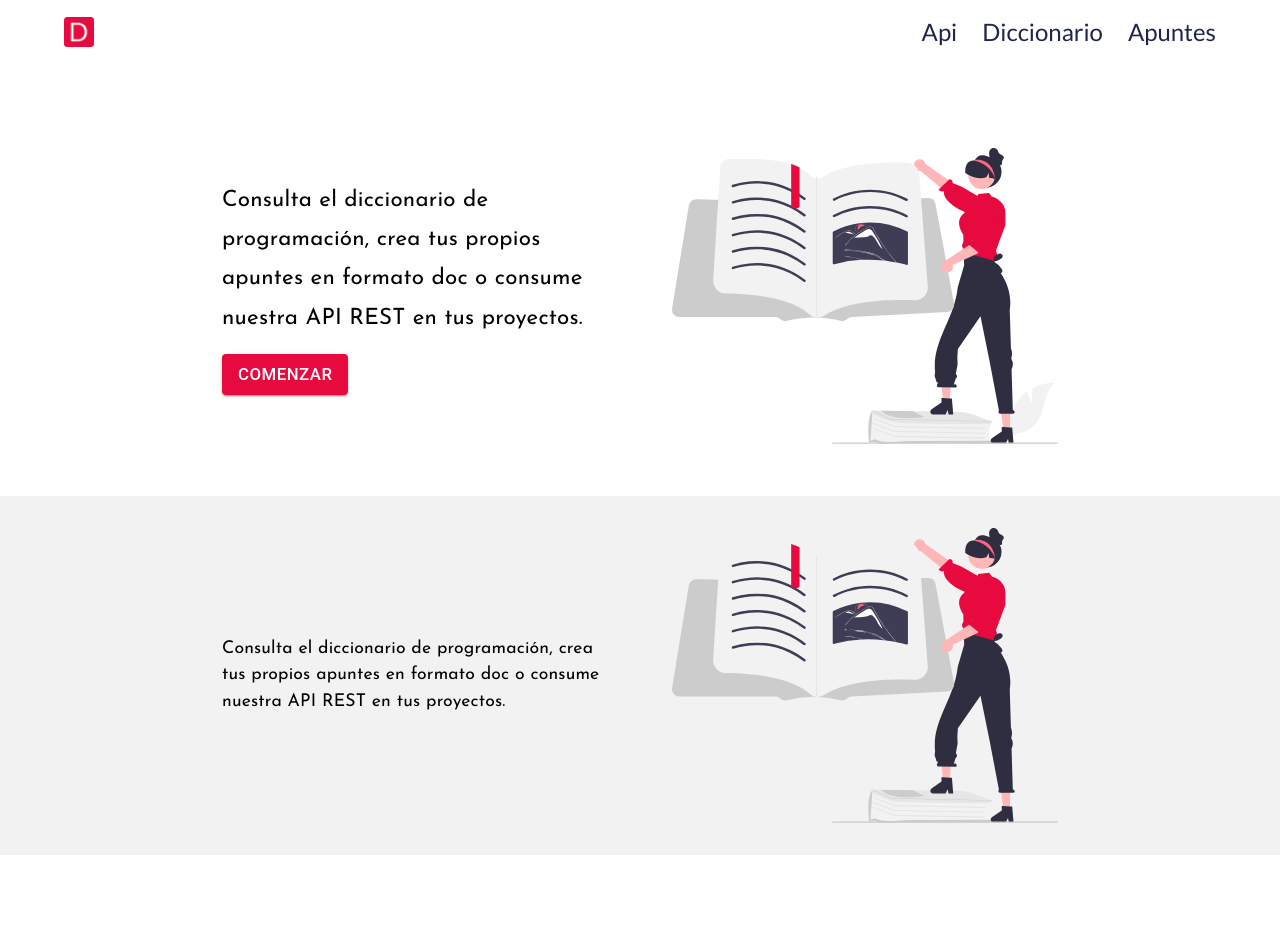
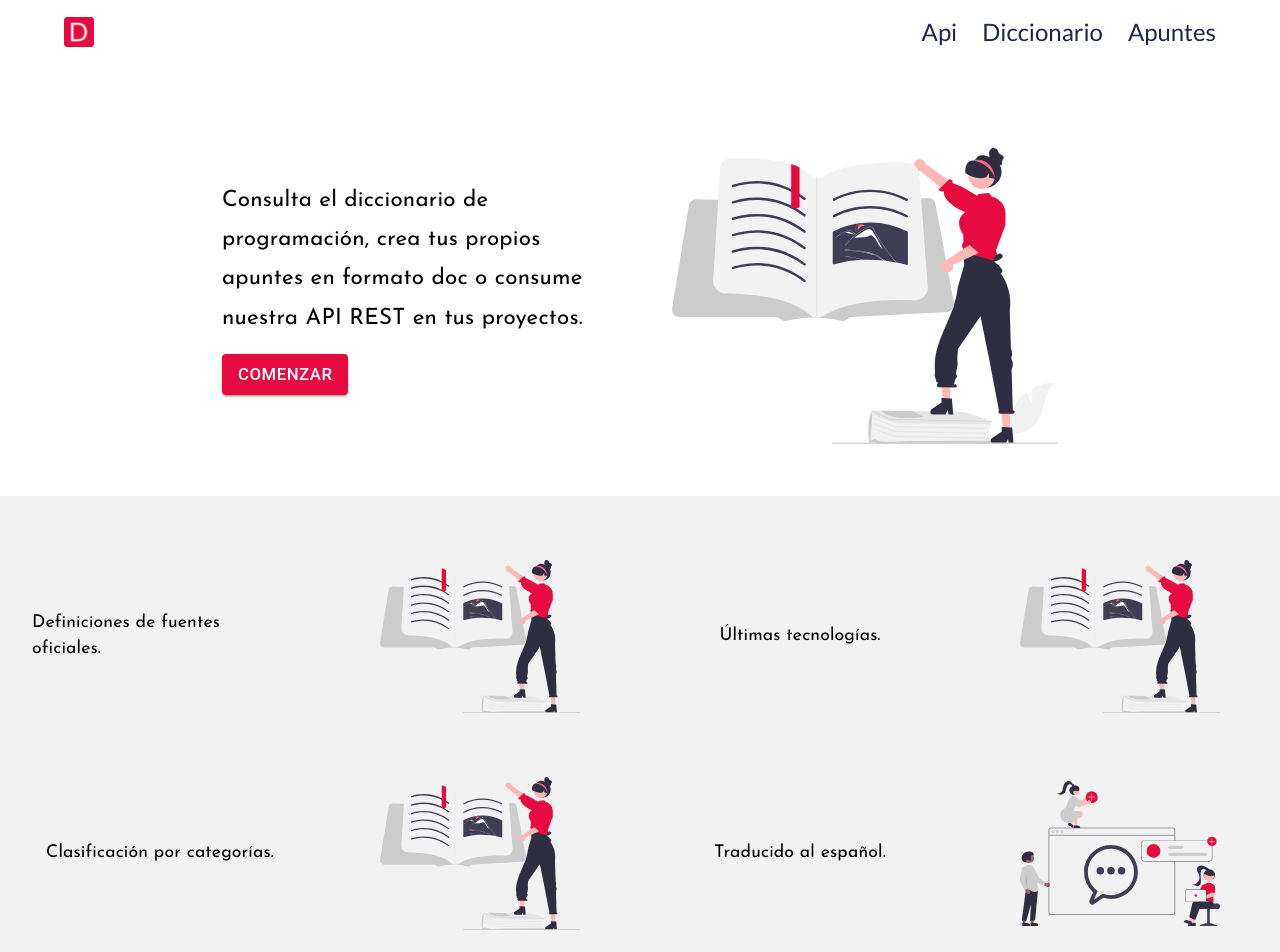
Before and after one commit to diego-rg/react-diccionario-programacion, a React (Create React App) app: page / in a window 1280 px wide. Shown: the top 952 px of the page. Built offline with nearby package versions, Linux system fonts and the light colour scheme; no server answers.

Commit message:
about section

```diff
--- a/src/components/AppAbout.js
+++ b/src/components/AppAbout.js
@@ -5,7 +5,9 @@ import { Box, Typography, Grid } from "@mui/material";
 const AppAbout = () => {
   return (
     <Box
+      component="section"
       sx={{
+        paddingY: 4,
         background: "#f2f2f2",
         width: "100%",
         display: "flex",
@@ -13,18 +15,12 @@ const AppAbout = () => {
         justifyContent: "center",
       }}
     >
-      <Grid
-        component="section"
-        container
-        alignItems="center"
-        justifyContent="center"
-        maxWidth="md"
-      >
+      <Grid container alignItems="center" justifyContent="center">
         <Grid
           item
           xs={12}
           sm={12}
-          md={6}
+          md={3}
           sx={{
             padding: 4,
             display: "flex",
@@ -46,8 +42,7 @@ const AppAbout = () => {
                 textAlign: { xs: "center", sm: "center", md: "start" },
               }}
             >
-              Consulta el diccionario de programación, crea tus propios apuntes
-              en formato doc o consume nuestra API REST en tus proyectos.
+              Definiciones de fuentes oficiales.
             </Typography>
           </Box>
         </Grid>
@@ -56,20 +51,169 @@ const AppAbout = () => {
           item
           xs={12}
           sm={12}
-          md={6}
+          md={3}
           sx={{
             padding: 4,
             display: "flex",
             justifyContent: "center",
-            order: { xs: -1, sm: -1, md: 1 },
           }}
         >
           <Box
             component="img"
             src="/book.svg"
             width="100%"
-            maxWidth="400px"
+            maxWidth="200px"
             alt="Imagen de una mujer con un libro"
+          ></Box>
+        </Grid>
+        <Grid
+          item
+          xs={12}
+          sm={12}
+          md={3}
+          sx={{
+            padding: 4,
+            display: "flex",
+            flexDirection: "column",
+            alignItems: "center",
+            justifyContent: "center",
+          }}
+        >
+          <Box
+            sx={{
+              maxWidth: "500px",
+              textAlign: { xs: "center", sm: "center", md: "start" },
+            }}
+          >
+            <Typography
+              variant="body1"
+              component="p"
+              sx={{
+                textAlign: { xs: "center", sm: "center", md: "start" },
+              }}
+            >
+              Últimas tecnologías.
+            </Typography>
+          </Box>
+        </Grid>
+
+        <Grid
+          item
+          xs={12}
+          sm={12}
+          md={3}
+          sx={{
+            padding: 4,
+            display: "flex",
+            justifyContent: "center",
+          }}
+        >
+          <Box
+            component="img"
+            src="/book.svg"
+            width="100%"
+            maxWidth="200px"
+            alt="Imagen de una mujer con un libro"
+          ></Box>
+        </Grid>
+        <Grid
+          item
+          xs={12}
+          sm={12}
+          md={3}
+          sx={{
+            padding: 4,
+            display: "flex",
+            flexDirection: "column",
+            alignItems: "center",
+            justifyContent: "center",
+          }}
+        >
+          <Box
+            sx={{
+              maxWidth: "500px",
+              textAlign: { xs: "center", sm: "center", md: "start" },
+            }}
+          >
+            <Typography
+              variant="body1"
+              component="p"
+              sx={{
+                textAlign: { xs: "center", sm: "center", md: "start" },
+              }}
+            >
+              Clasificación por categorías.
+            </Typography>
+          </Box>
+        </Grid>
+
+        <Grid
+          item
+          xs={12}
+          sm={12}
+          md={3}
+          sx={{
+            padding: 4,
+            display: "flex",
+            justifyContent: "center",
+          }}
+        >
+          <Box
+            component="img"
+            src="/book.svg"
+            width="100%"
+            maxWidth="200px"
+            alt="Imagen de una mujer con un libro"
+          ></Box>
+        </Grid>
+        <Grid
+          item
+          xs={12}
+          sm={12}
+          md={3}
+          sx={{
+            padding: 4,
+            display: "flex",
+            flexDirection: "column",
+            alignItems: "center",
+            justifyContent: "center",
+          }}
+        >
+          <Box
+            sx={{
+              maxWidth: "500px",
+              textAlign: { xs: "center", sm: "center", md: "start" },
+            }}
+          >
+            <Typography
+              variant="body1"
+              component="p"
+              sx={{
+                textAlign: { xs: "center", sm: "center", md: "start" },
+              }}
+            >
+              Traducido al español.
+            </Typography>
+          </Box>
+        </Grid>
+
+        <Grid
+          item
+          xs={12}
+          sm={12}
+          md={3}
+          sx={{
+            padding: 4,
+            display: "flex",
+            justifyContent: "center",
+          }}
+        >
+          <Box
+            component="img"
+            src="/languaje.svg"
+            width="100%"
+            maxWidth="200px"
+            alt="Imagen de tres personas trabajado."
           ></Box>
         </Grid>
       </Grid>
```
Also changed, not shown: public/languaje.svg (added).
